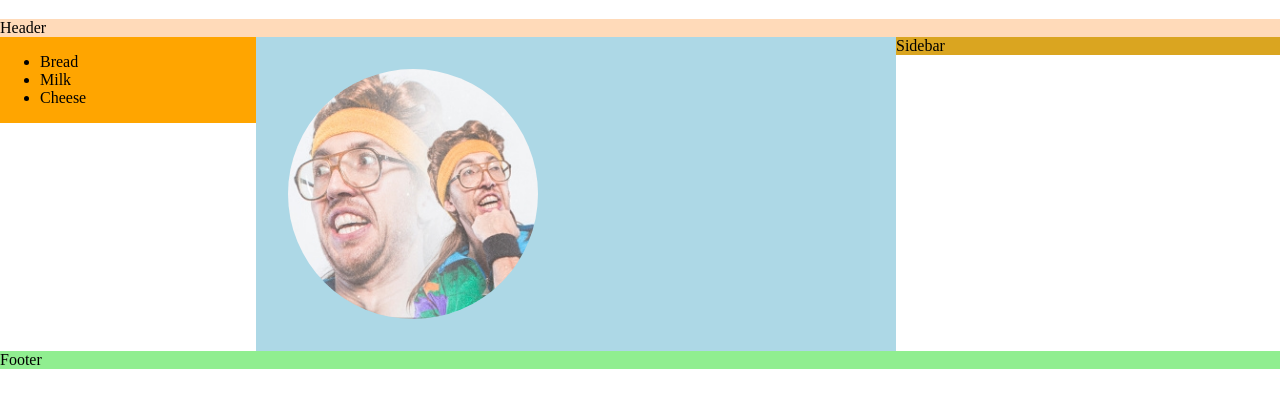
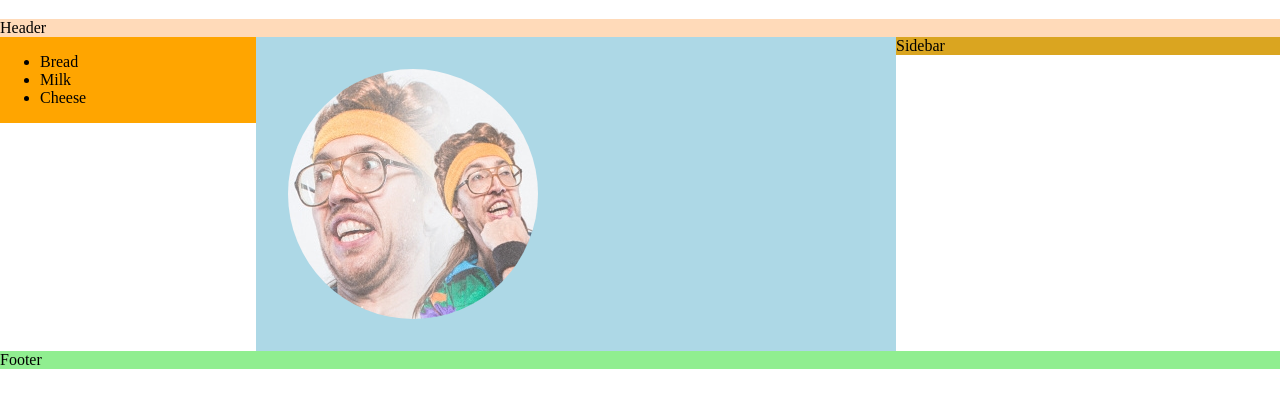
Before and after one commit to pokeydo/2016-02-24, a plain HTML site: page Index.html in a window 1280 px wide. Shown: the part 61-468 px from the top of the page. Drawn offline with Linux system fonts and the light colour scheme; files whose address does not match are found by name.

Commit message:
Rounded profile image

```diff
--- a/main.css
+++ b/main.css
@@ -24,23 +24,16 @@ div {
  background-color: lightblue;
  width: 45%;
  padding: 2.5%;
- }
 
+}
 
 .image-cropper {
-    width: 250px;
-    height: 250px;
-    position: relative;
-    overflow: hidden;
-    border-radius: 50%;w
-}
-
-img {
-    display: inline;
-    margin: 0 auto;
-    height: 100%;
-    width: auto;
-
+  display: block;
+  width: 250px;
+  height: 250px;
+  position: relative;
+  overflow: hidden;
+  border-radius: 100%;
 }
 
 .sidebar {
```
